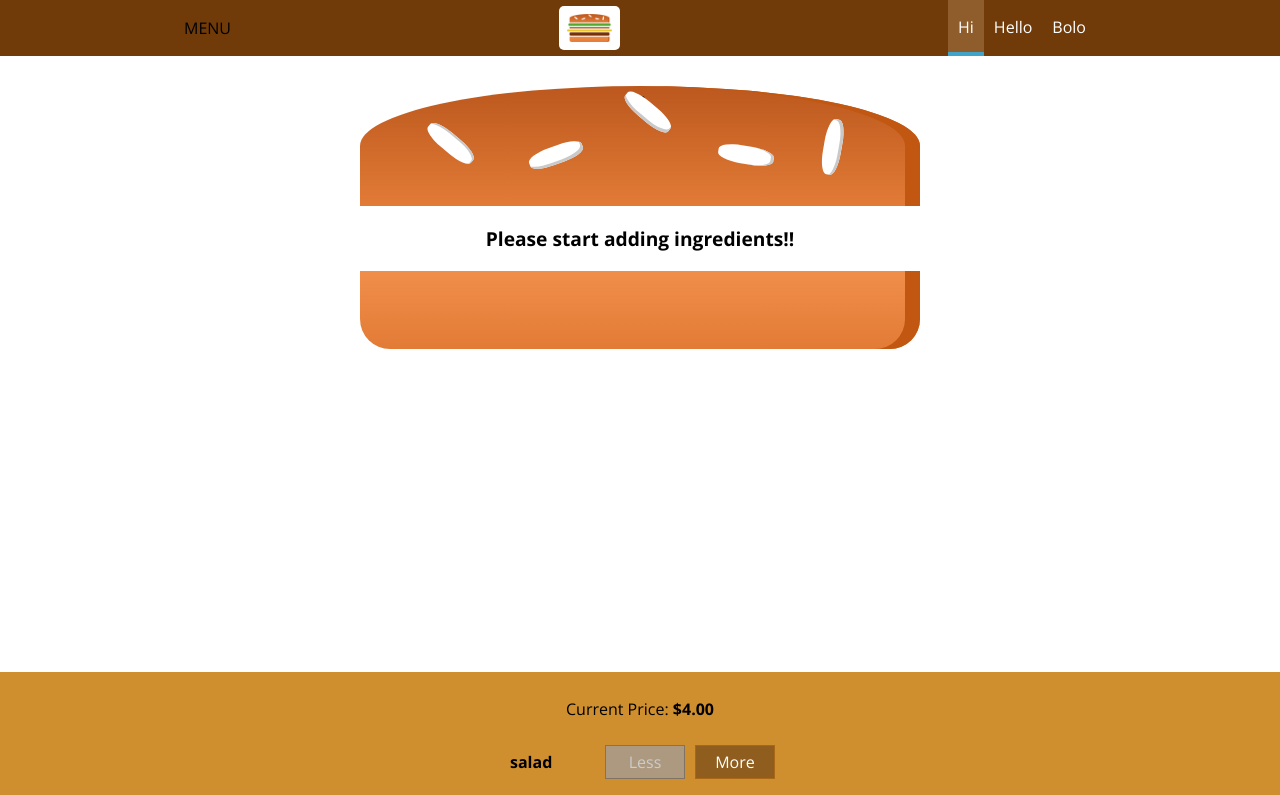
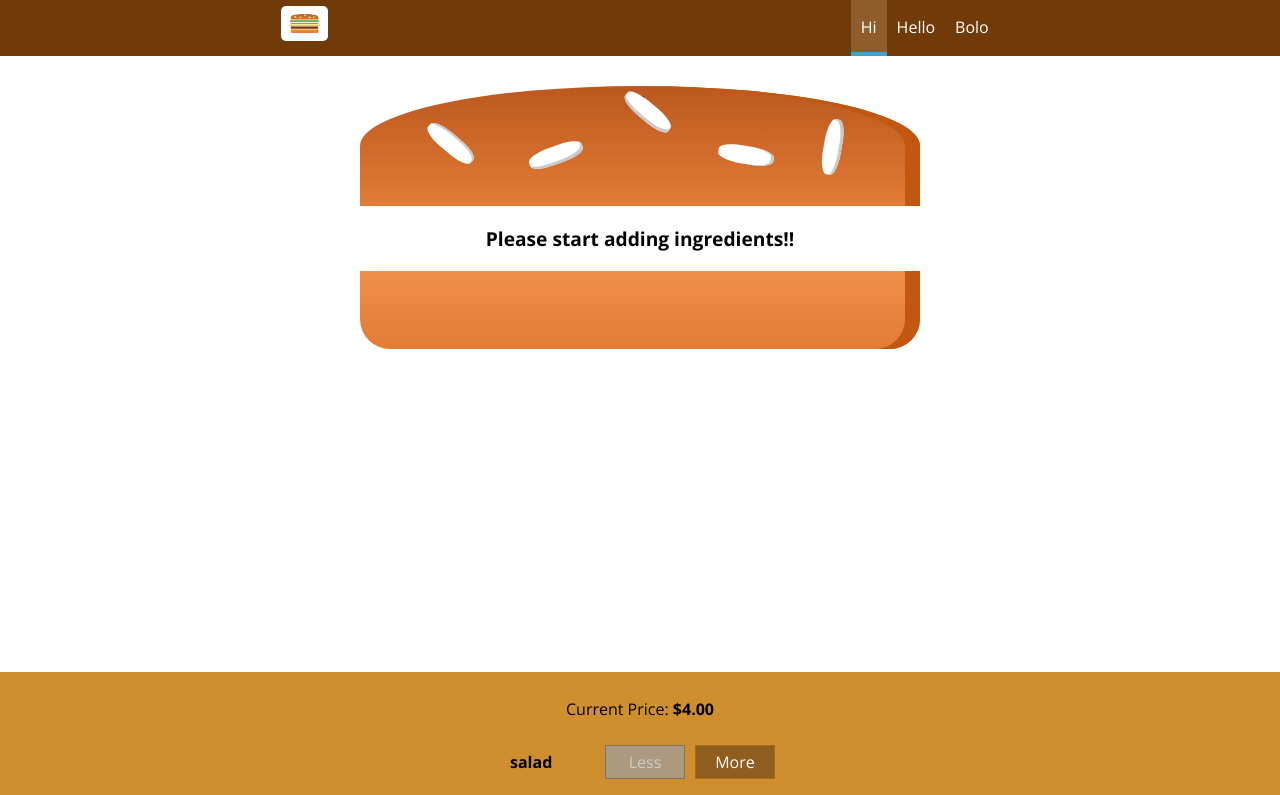
Before and after one commit to alka-si/Burger-Builder, a React app: page / in a window 1280 px wide. Shown: the top 795 px of the page. Built offline with nearby package versions, Linux system fonts and the light colour scheme.

Commit message:
Added Toggler comp functionality to Toolbar

```diff
--- a/src/Components/Navigation/Toolbar/Toolbar.css
+++ b/src/Components/Navigation/Toolbar/Toolbar.css
@@ -15,5 +15,14 @@
 
 .Toolbar nav{
     height: 100%;
+}
 
+.Logo{
+    height: 80%;
 }
+
+@media (max-width: 499px){
+    .DesktopOnly{
+        display: none;
+    }
+}
--- a/src/Components/Navigation/Toolbar/Toolbar.js
+++ b/src/Components/Navigation/Toolbar/Toolbar.js
@@ -2,12 +2,15 @@ import React from 'react';
 import classes from './Toolbar.css'
 import Logo from '../../Logo/Logo'
 import NavigationItems from '../NavigationItems/NavigationItems';
+import DrawerToggler from '../SideDrawer/DrawerToggler/DrawerToggler';
 
 const Toolbar = (props) => (
     <header className={classes.Toolbar}>
-        <div>MENU</div>
-        <Logo />
-        <nav>
+        <DrawerToggler clicked={props.clicked}/>
+        <div className={classes.Logo}>
+            <Logo />
+        </div>
+        <nav className={classes.DesktopOnly}>
             <NavigationItems></NavigationItems>
         </nav>
     </header>
```
